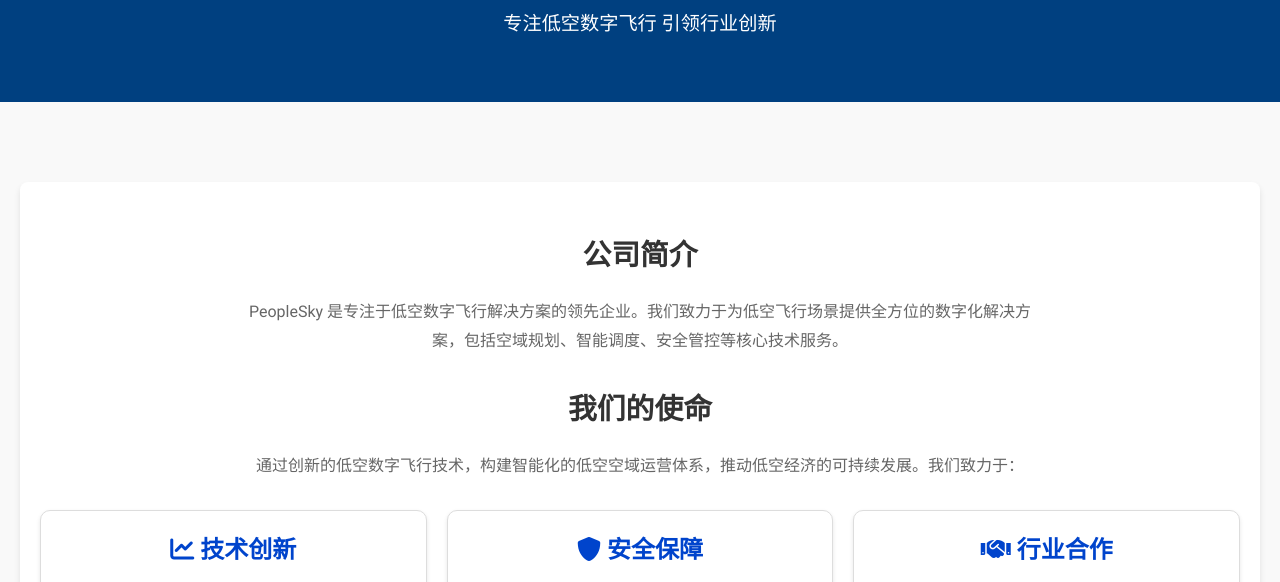
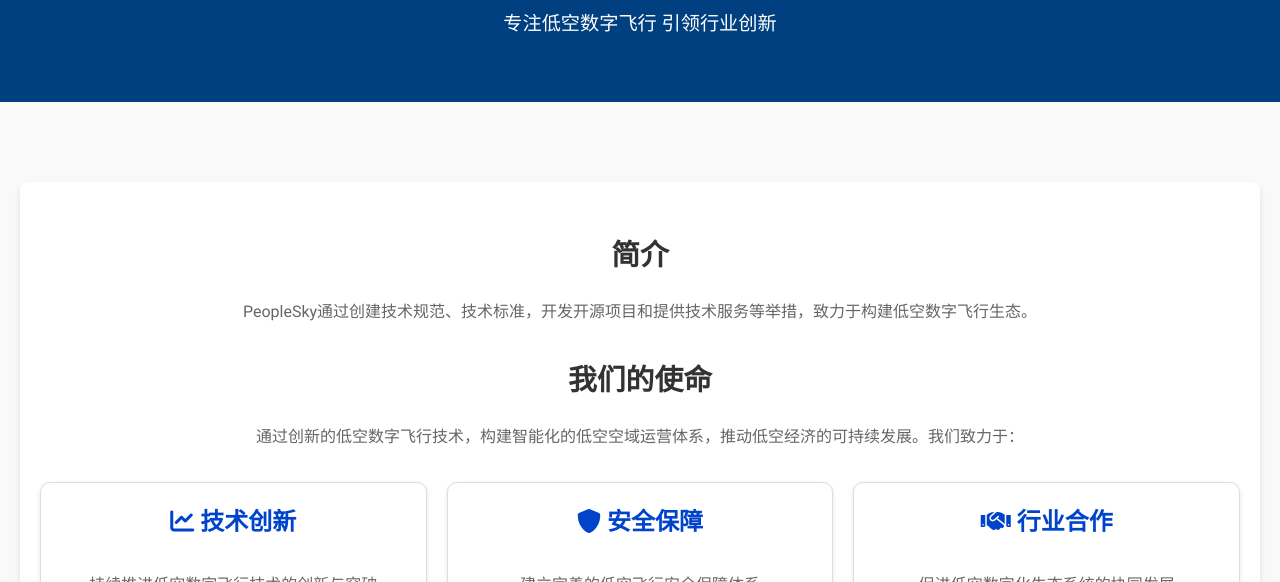
Before and after one commit to peoplesky/website, a plain HTML site: page about.html in a window 1280 px wide. Shown: the part 195-777 px from the top of the page. Drawn offline with Linux system fonts and the light colour scheme.

Commit message:
add intrdo

```diff
--- a/about.html
+++ b/about.html
@@ -35,8 +35,8 @@
     </section>
 
     <section class="section">
-        <h2>公司简介</h2>
-        <p>PeopleSky 是专注于低空数字飞行解决方案的领先企业。我们致力于为低空飞行场景提供全方位的数字化解决方案，包括空域规划、智能调度、安全管控等核心技术服务。</p>
+        <h2>简介</h2>
+        <p>PeopleSky通过创建技术规范、技术标准，开发开源项目和提供技术服务等举措，致力于构建低空数字飞行生态。</p>
 
         <h2>我们的使命</h2>
         <p>通过创新的低空数字飞行技术，构建智能化的低空空域运营体系，推动低空经济的可持续发展。我们致力于：</p>
```
